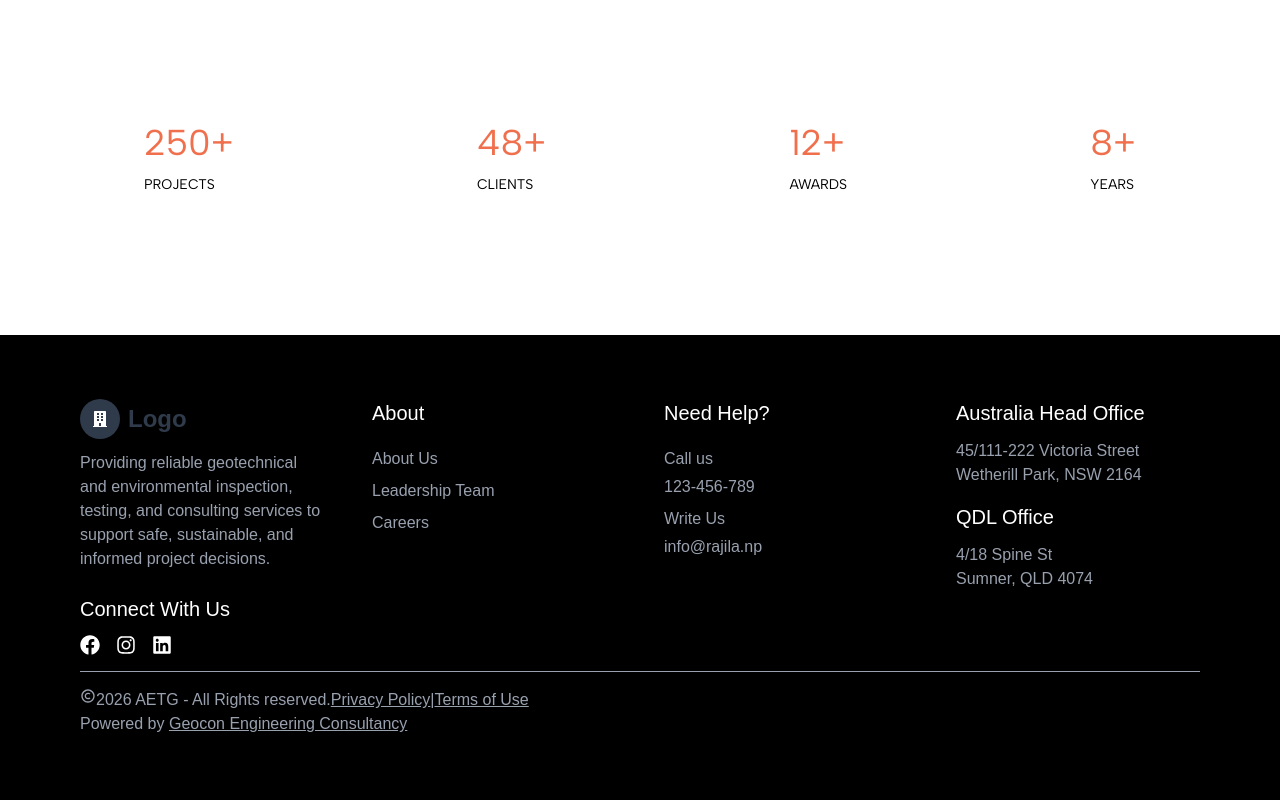
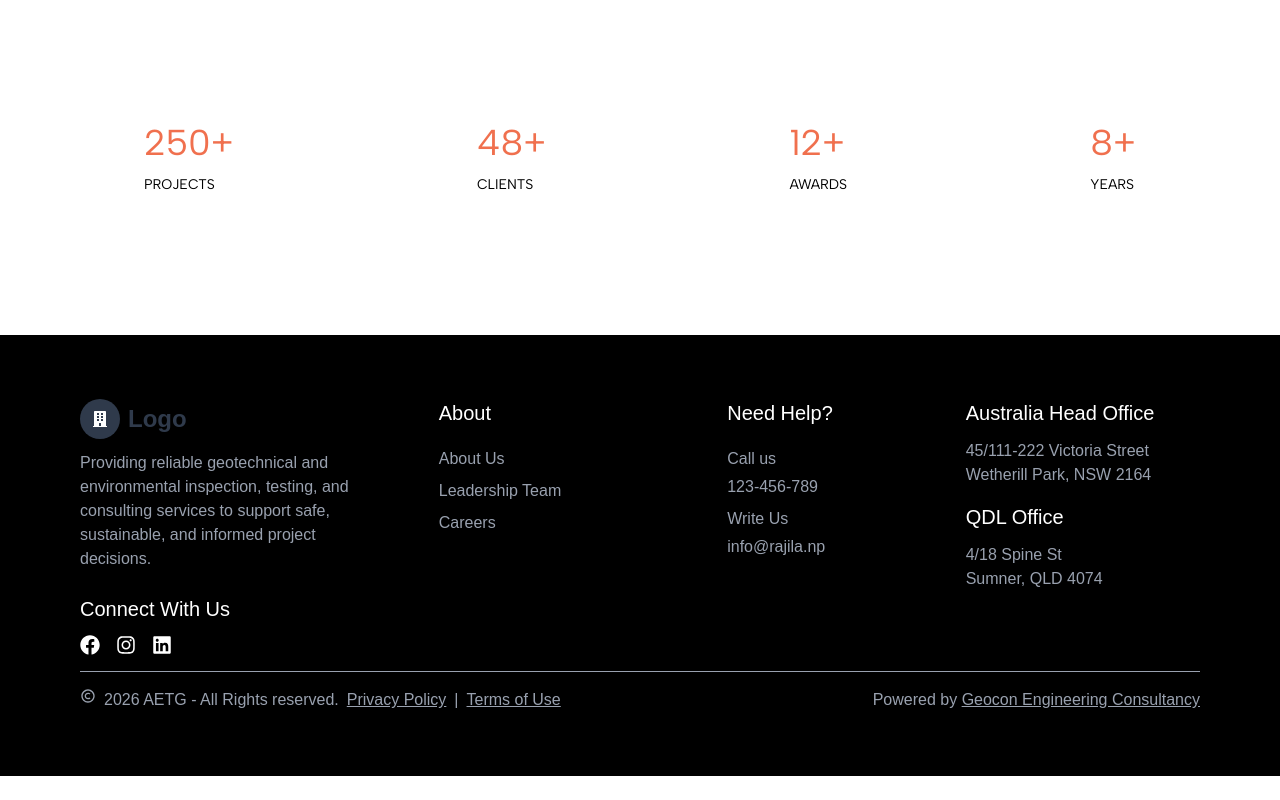
Before and after one commit to rajila598/geotech, a Next.js app: page / in a window 1280 px wide. Shown: the part 1453-2253 px from the top of the page. After the commit the page ends 2229 px from the top, so only its background shows below. Built offline with nearby package versions, Linux system fonts and the light colour scheme.

Commit message:
footer fix

```diff
--- a/components/Footer/Footer.tsx
+++ b/components/Footer/Footer.tsx
@@ -8,8 +8,9 @@ const Footer = () => {
     <>
       <div className="bg-black text-gray-400 container py-8 lg:py-12">
         {/* upper part */}
-        <div className="grid justify-between gap-12 grid-cols-1 md:grid-cols-2 lg:grid-cols-4 py-4">
-          <div className="">
+        <div className="grid justify-between grid-cols-1 md:grid-cols-2 lg:grid-cols-4 py-4">
+          {/* first part with logo */}
+          <div>
             <Logo />
             <p className="py-3 ">
               Providing reliable geotechnical and environmental inspection,
@@ -29,7 +30,8 @@ const Footer = () => {
               </a>
             </div>
           </div>
-          <div className="flex flex-col gap-2">
+          {/* About */}
+          <div className="flex flex-col gap-2 lg:mx-auto">
             <h1 className="footer-subheading">About</h1>
             <a href="#" className="footer-link">
               About Us
@@ -41,7 +43,8 @@ const Footer = () => {
               Careers
             </a>
           </div>
-          <div className="flex flex-col gap-2">
+          {/* help part */}
+          <div className="flex flex-col gap-2 lg:mx-auto">
             <h1 className="footer-subheading">Need Help?</h1>
             <p className="flex flex-col gap-1">
               Call us{" "}
@@ -56,7 +59,8 @@ const Footer = () => {
               </a>
             </p>
           </div>
-          <div>
+          {/* address */}
+          <div className=" lg:mx-auto">
             <h1 className="footer-subheading">Australia Head Office</h1>
             <p>45/111-222 Victoria Street</p>
             <p>Wetherill Park, NSW 2164</p>
@@ -67,14 +71,14 @@ const Footer = () => {
         </div>
         <hr />
         {/* below part */}
-        <div className="justify-between py-4">
+        <div className="flex justify-between py-4">
           <div>
-            <p className="flex">
+            <p className="flex gap-2">
               <BiCopyright /> 2026 AETG - All Rights reserved.{" "}
               <a href="#" className="underline footer-link">
                 Privacy Policy
               </a>
-              <span> | </span>
+              <span>|</span>
               <a href="#" className="underline footer-link">
                 Terms of Use
               </a>
```
